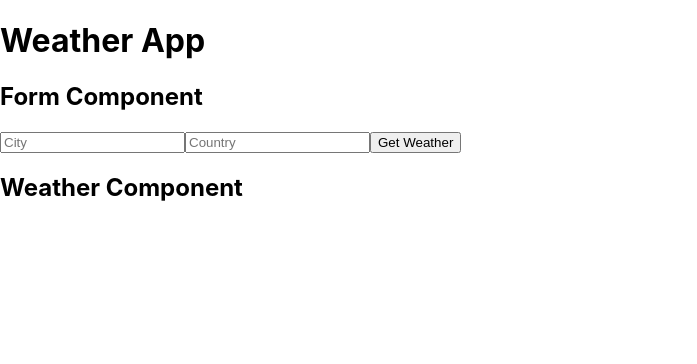
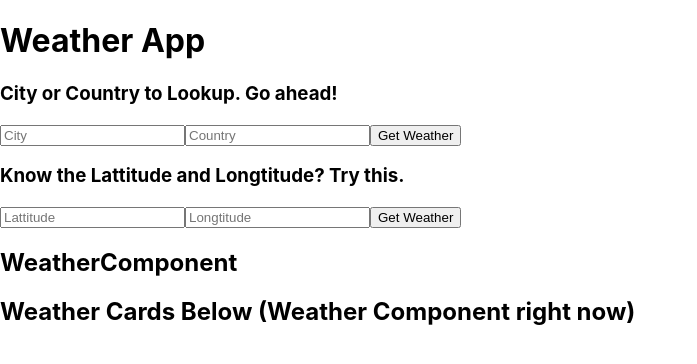
Before and after one commit to peeratmac/react-weather, a React (Create React App) app: page / in a window 1280 px wide. Shown: the top 364 px of the page, without its empty margins (0-697 px from the left). Built offline with nearby package versions, Linux system fonts and the light colour scheme; no server answers.

Commit message:
Add addtional forms in place to setup for user to search using lattitude and longtitude information

```diff
--- a/src/Components/FormInput/FormInput.js
+++ b/src/Components/FormInput/FormInput.js
@@ -9,7 +9,7 @@ class FormInput extends Component {
   render() {
     return (
       <section className='form'>
-        <h1>Form Component</h1>
+        <h3>City or Country to Lookup. Go ahead!</h3>
         <form>
           <input
             name='city'
@@ -33,6 +33,29 @@ class FormInput extends Component {
             Get Weather
           </button>
         </form>
+        <h3>Know the Lattitude and Longtitude? Try this.</h3>
+        <input
+          name='lattitude'
+          type='text'
+          value={''}
+          placeholder='Lattitude'
+          onChange={() => {}}
+          className='form-input'
+        />
+
+        <input
+          name='longtitude'
+          type='text'
+          value={''}
+          placeholder='Longtitude'
+          onChange={() => {}}
+          className='form-input'
+        />
+
+        <button onClick={this.handleGetWeather} className='submit-button'>
+          Get Weather
+        </button>
+        <form></form>
       </section>
     );
   }
--- a/src/Components/Weather/Weather.js
+++ b/src/Components/Weather/Weather.js
@@ -3,12 +3,10 @@ import { connect } from 'react-redux';
 
 class Weather extends Component {
   render() {
-    // const cityTitle = this.props.cities.map(city => city.title);
-
     return (
       <section>
-        <h1>Weather Component</h1>
-        <h2></h2>
+        <h1>WeatherComponent</h1>
+        <h2>Weather Cards Below (Weather Component right now)</h2>
       </section>
     );
   }
```
